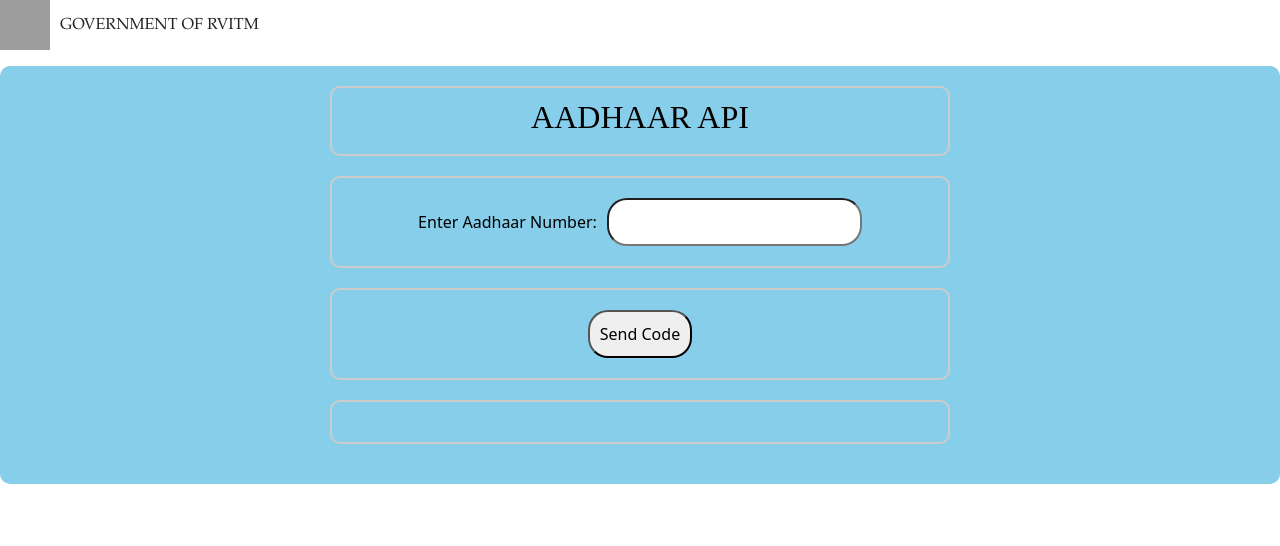
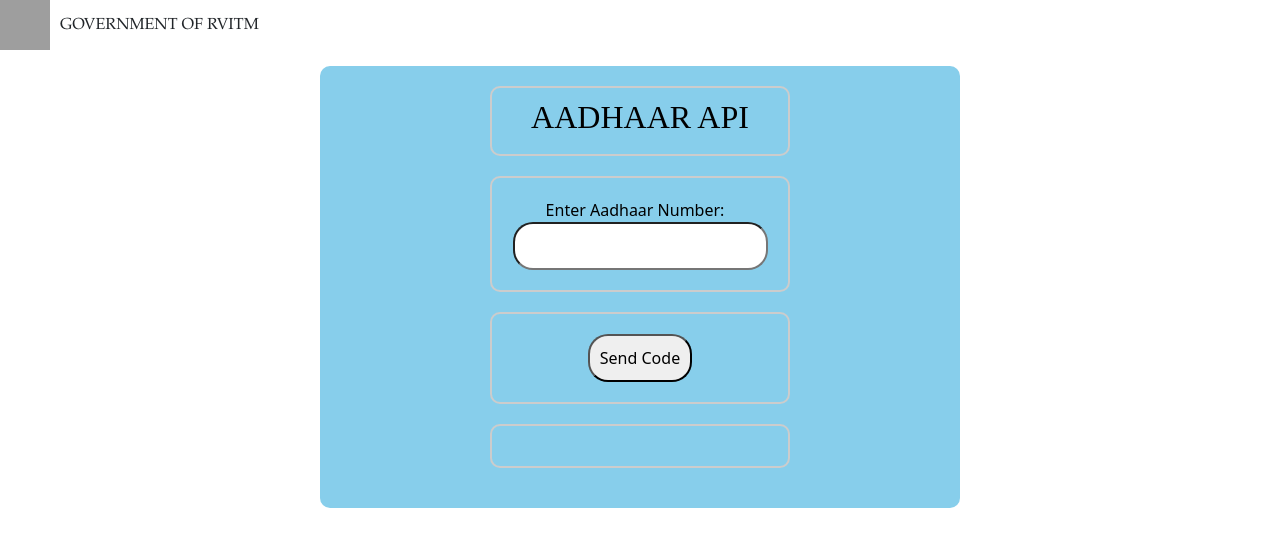
Before and after one commit to ananyavr/404, a React (Vite) app: page / in a window 1280 px wide. Shown: the top 546 px of the page. Built offline with nearby package versions, Linux system fonts and the light colour scheme; grey boxes are pictures that could not be loaded.

Commit message:
commit 4

```diff
--- a/src/components/AadharVerification.css
+++ b/src/components/AadharVerification.css
@@ -4,23 +4,26 @@
   align-items: center;
   background-color: lightblue;
   padding: 20px;
+  width: auto; /* Adjust the width here */
   border-radius: 10px;
   color: black;
   text-align: center;
 }
 
 .section-box {
-  display: flex; /* Make section boxes flex containers */
+  display: flex;
   flex-direction: column;
   align-items: center;
   border: 2px solid #ccc;
   padding: 10px;
   border-radius: 10px;
   margin-bottom: 20px;
+  width: auto; /* Adjust the width here */
 }
 
 .input-wrapper {
   margin-bottom: 15px;
+  width: auto; /* Adjust the width here */
 }
 
 .input-wrapper label {
--- a/src/components/AadharVerification.jsx
+++ b/src/components/AadharVerification.jsx
@@ -53,8 +53,11 @@ function AadharVerification() {
       textAlign: 'center',
       display: 'flex',
       flexDirection: 'column',
-      alignItems: 'center'
+      alignItems: 'center',
+      width :'50%',
+      margin: 'auto' // Center the box horizontally
     }}>
+
       <div style={{ border: '2px solid #ccc', padding: '10px', borderRadius: '10px', marginBottom: '20px', width: '50%' }}>
         <h2 style={{ fontFamily: 'Times New Roman, Times, serif' }}>AADHAAR API</h2>
       </div>
```
